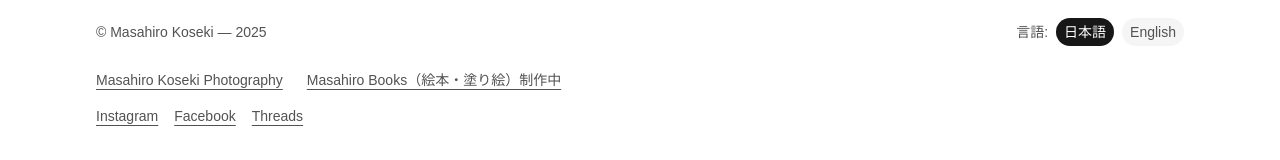
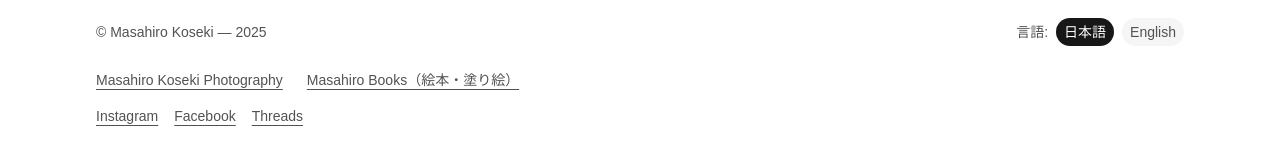
Before and after one commit to masahiro-koseki/masahiro-site, a Next.js app: page / in a window 1280 px wide. Shown: the part 3375-3535 px from the top of the page. Built offline with nearby package versions, Linux system fonts and the light colour scheme.

Commit message:
Change footer link text

```diff
--- a/app/page.tsx
+++ b/app/page.tsx
@@ -746,7 +746,7 @@ const gallerySources = [
 		href="https://books.masahiro-koseki.com"
 		className="underline underline-offset-4 hover:opacity-70"
 		>
-		Masahiro Books（絵本・塗り絵）制作中
+		Masahiro Books（絵本・塗り絵）
 		</a>
 		</div>
 		{/* ▲▲▲ 関連サイトリンク（ここまで） ▲▲▲ */}
```
